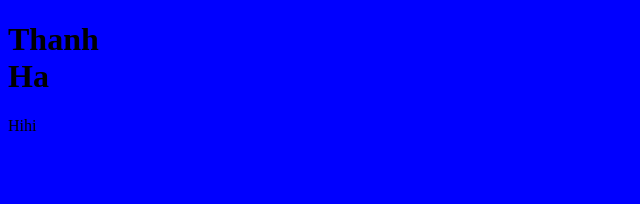
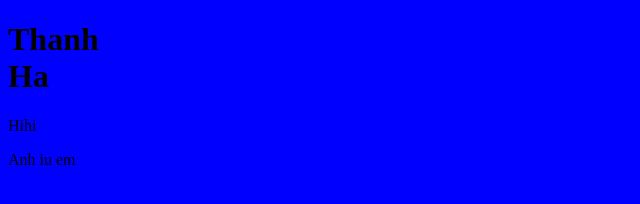
Before and after one commit to VietHaGit/git-tutorial, a plain HTML site: page index.html in a window 1280 px wide. Shown: the full height of the page, 0-640 px from the left. Drawn offline with Linux system fonts and the light colour scheme.

Commit message:
Update index.html

```diff
--- a/index.html
+++ b/index.html
@@ -9,6 +9,7 @@
 <body>
     <h1>Thanh Ha</h1>
     <p>Hihi</p>
+    <p>Anh iu em</p>
 </body>
 
 </html>
```
